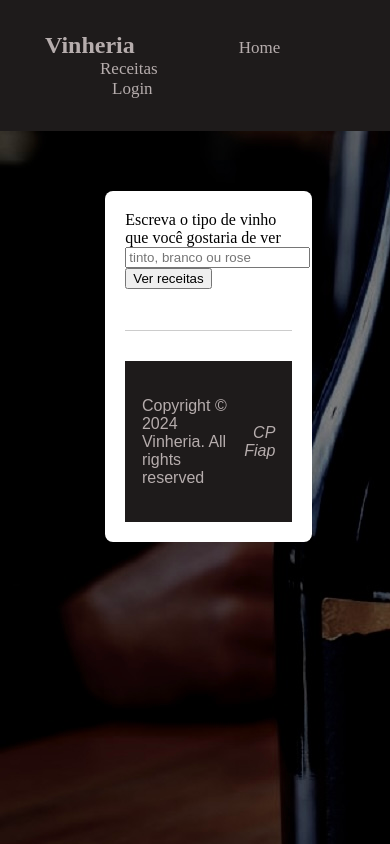
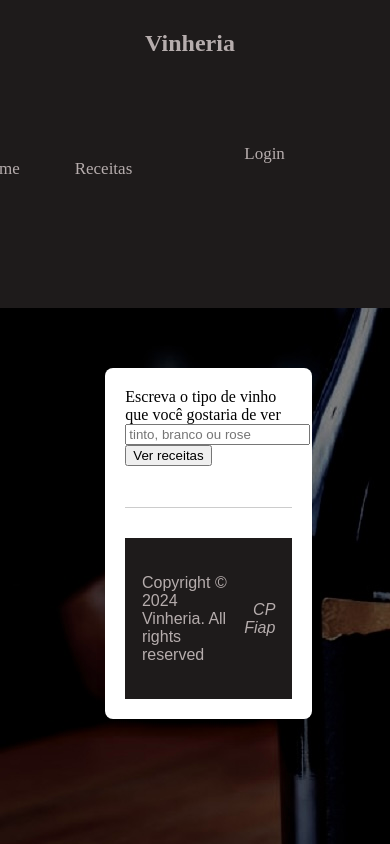
Before and after one commit to Brunootavioliveira/Vinheria_projeto, a plain HTML site: page sugestao.html in a window 390 px wide. Drawn offline with Linux system fonts and the light colour scheme.

Commit message:
Add files via upload

```diff
--- a/style.css
+++ b/style.css
@@ -247,6 +247,7 @@ a{
     width: 100px;
     height: 30px;
     margin-top: 20px;
+    text-decoration: none;
 }
 
 #resultado-total{
--- a/sugestao.css
+++ b/sugestao.css
@@ -108,3 +108,28 @@
     margin: 0;
     font-style: italic;
 }
+
+@media (max-width: 705px) {
+  .logo{
+      position: absolute;
+      top: 0rem;
+      margin-left: 60px;
+  }
+  header {
+      justify-content: center;
+      padding: 2rem;
+  }
+  nav{
+      display: flex;
+      flex-direction: row;
+      align-items: center;
+      justify-content: center;
+      margin-right: 90px;
+      margin-left: 20px;
+
+  }
+  nav a {
+      margin-left: 55px;
+      margin-top: 30px;
+    }
+}
```
